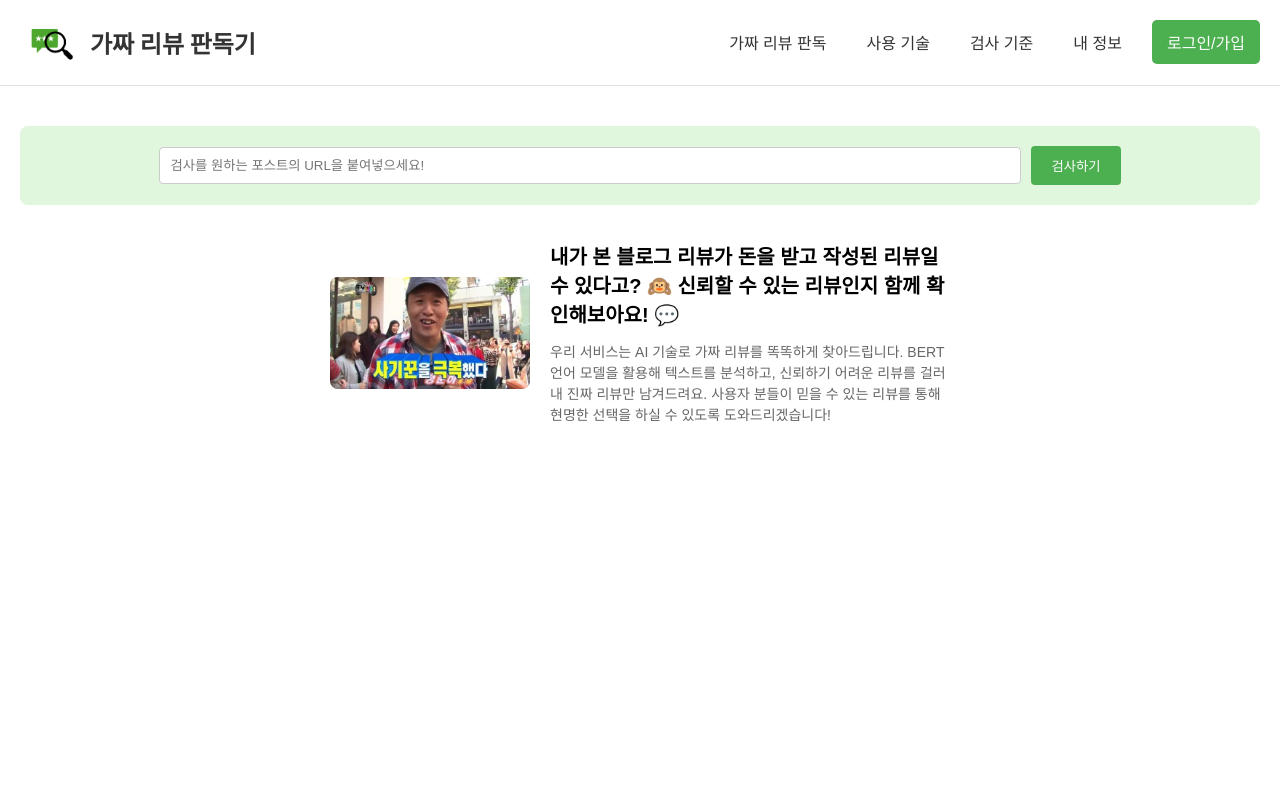
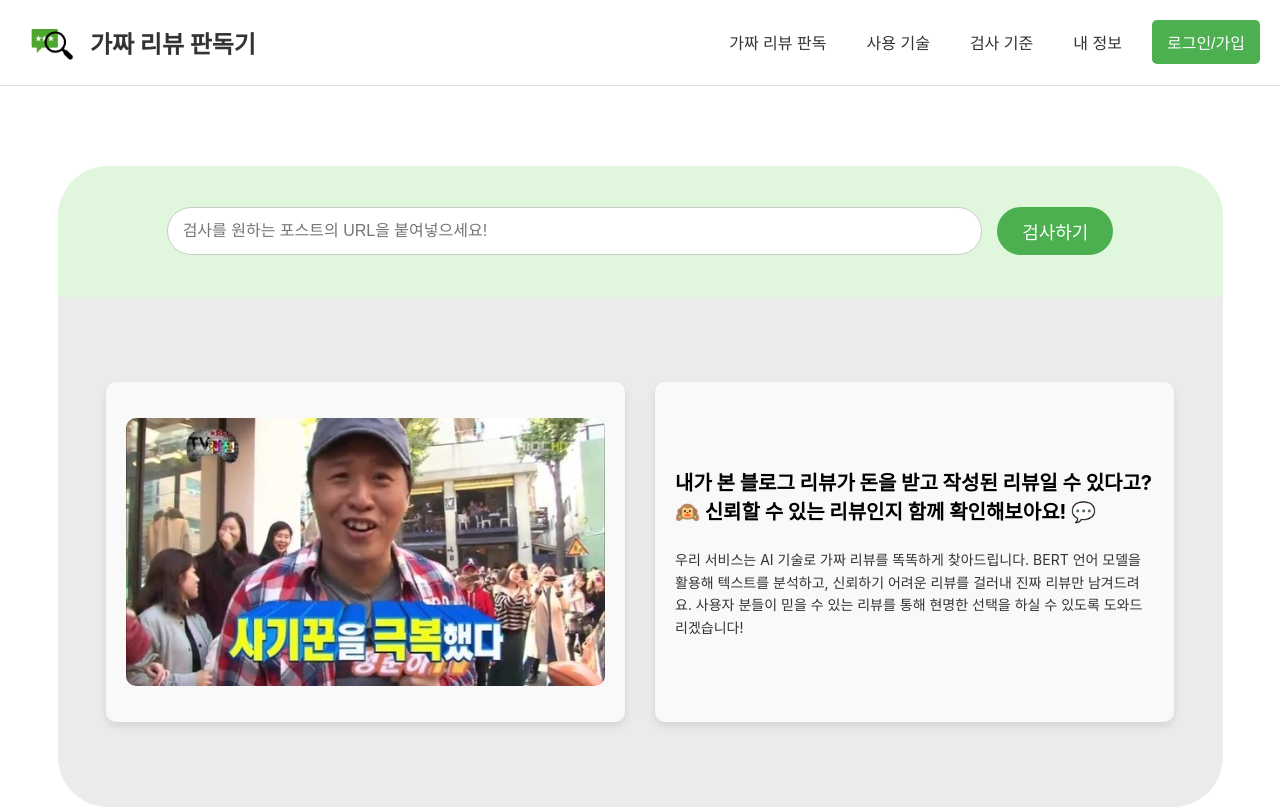
Before and after one commit to kakaotech-bootcamp-22/fe, a React (Create React App) app: page / in a window 1280 px wide. Built offline with nearby package versions, Linux system fonts and the light colour scheme.

Commit message:
style: 메인 페이지 검색 섹션 직사각형 배경 및 레이아웃 조정

```diff
--- a/src/App.css
+++ b/src/App.css
@@ -1,5 +1,11 @@
+/* src/App.css */
+
 .App {
-  text-align: center;
+  display: flex;
+  flex-direction: column;
+  min-height: 100vh; /* 화면 전체 높이 */
+  align-items: center;
+  justify-content: center; /* 수직 중앙 정렬 */
 }
 
 .App-logo {
--- a/src/components/Home.css
+++ b/src/components/Home.css
@@ -1,85 +1,105 @@
 /* src/components/Home.css */
 
 .home-container {
-    font-family: Arial, sans-serif;
-    padding: 20px;
+    display: flex;
+    flex-direction: column;
+    align-items: center;
+    width: 100%;
+    padding: 0;
+    margin: 80px auto 0 auto; /* 네비게이션 바 높이만큼 간격 추가 */
+    box-sizing: border-box;
   }
 
-  .home-header {
+
+  /* Rectangle 1 - 검색 영역 */
+  .search-section-wrapper {
+    width: 1165px;
+    height: 131px;
+    background-color: #e0f7de;
+    border-top-left-radius: 50px;
+    border-top-right-radius: 50px;
     display: flex;
-    justify-content: space-between;
     align-items: center;
-    padding-bottom: 20px;
-    border-bottom: 1px solid #ddd;
-  }
-
-  .home-header h1 {
-    font-size: 24px;
-    font-weight: bold;
-  }
-
-  .login-button {
-    background-color: #4CAF50; /* 로그인 버튼 색상 */
-    color: white;
-    padding: 8px 16px;
-    border: none;
-    border-radius: 4px;
-    cursor: pointer;
-  }
-
-  .search-section {
-    display: flex;
     justify-content: center;
-    align-items: center;
-    background-color: #e0f7de; /* 연한 녹색 배경 */
-    padding: 20px;
-    border-radius: 8px;
-    margin-top: 20px;
+    box-sizing: border-box;
   }
 
   .url-input {
     width: 70%;
-    padding: 10px;
+    height: 48px; /* 높이 설정 */
+    padding: 0 15px; /* 세로 패딩 제거, 좌우 패딩 유지 */
     border: 1px solid #ccc;
-    border-radius: 4px;
-    margin-right: 10px;
+    border-radius: 9999px; /* 완전한 둥근 모서리 */
+    margin-right: 15px;
+    font-size: 16px;
+    box-sizing: border-box; /* 패딩 포함 크기 조정 */
   }
 
   .search-button {
-    background-color: #4CAF50; /* 검사하기 버튼 색상 */
+    height: 48px; /* 높이 설정 */
+    background-color: #4CAF50;
     color: white;
-    padding: 10px 20px;
+    padding: 0 25px; /* 세로 패딩 제거, 좌우 패딩 유지 */
     border: none;
-    border-radius: 4px;
+    border-radius: 70px;
     cursor: pointer;
+    font-size: 18px;
+    box-sizing: border-box; /* 패딩 포함 크기 조정 */
   }
 
+
+  /* Rectangle 2 - 이미지 및 설명 카드 영역 */
   .content-section {
+    width: 1165px;
+    height: 510px;
+    background-color: rgba(217, 217, 217, 0.52);
+    border-bottom-left-radius: 50px;
+    border-bottom-right-radius: 50px;
     display: flex;
     justify-content: center;
     align-items: center;
-    margin-top: 20px;
+    padding: 20px;
+    box-sizing: border-box;
+  }
+
+  .card {
+    width: 479px;
+    height: 300px;
+    background-color: #f9f9f9;
+    border-radius: 10px;
+    box-shadow: 0 4px 8px rgba(0, 0, 0, 0.1);
+    padding: 20px;
+    display: flex;
+    flex-direction: column;
+    justify-content: center;
+    align-items: center;
+    margin: 0 15px;
+  }
+
+  .main-image-card {
+    display: flex;
+    justify-content: center;
+    align-items: center;
   }
 
   .main-image {
-    width: 200px;
-    height: auto;
-    border-radius: 8px;
-    margin-right: 20px;
+    max-width: 100%;
+    max-height: 100%;
+    border-radius: 10px;
   }
 
-  .description {
-    max-width: 400px;
+  .description-card {
+    text-align: left;
   }
 
-  .description h2 {
+  .description-card h2 {
     font-size: 20px;
     font-weight: bold;
     margin-bottom: 10px;
   }
 
-  .description p {
+  .description-card p {
     font-size: 14px;
-    line-height: 1.5;
-    color: #666;
+    line-height: 1.6;
+    color: #333;
   }
--- a/src/components/Home.jsx
+++ b/src/components/Home.jsx
@@ -29,7 +29,8 @@ const Home = ({ onCheckURL }) => {
 
   return (
     <div className="home-container">
-      <div className="search-section">
+      {/* Rectangle 1 - 검색 영역 */}
+      <div className="search-section-wrapper">
         <input
           type="text"
           placeholder="검사를 원하는 포스트의 URL을 붙여넣으세요!"
@@ -40,15 +41,19 @@ const Home = ({ onCheckURL }) => {
         <button className="search-button" onClick={handleCheckButtonClick}>검사하기</button>
       </div>
 
+      {/* Rectangle 2 - 이미지 및 설명 카드 영역 */}
       <div className="content-section">
-        <img src={mainImage} alt="무한도전 짤" className="main-image" />
-        <div className="description">
+        <div className="card main-image-card">
+          <img src={mainImage} alt="무한도전 짤" className="main-image" />
+        </div>
+        <div className="card description-card">
           <h2>
-          내가 본 블로그 리뷰가 돈을 받고 작성된 리뷰일 수 있다고? 🙉
-          신뢰할 수 있는 리뷰인지 함께 확인해보아요! 💬</h2>
+            내가 본 블로그 리뷰가 돈을 받고 작성된 리뷰일 수 있다고? 🙉
+            신뢰할 수 있는 리뷰인지 함께 확인해보아요! 💬
+          </h2>
           <p>우리 서비스는 AI 기술로 가짜 리뷰를 똑똑하게 찾아드립니다.
-              BERT 언어 모델을 활용해 텍스트를 분석하고, 신뢰하기 어려운 리뷰를 걸러내 진짜 리뷰만 남겨드려요.
-              사용자 분들이 믿을 수 있는 리뷰를 통해 현명한 선택을 하실 수 있도록 도와드리겠습니다!
+            BERT 언어 모델을 활용해 텍스트를 분석하고, 신뢰하기 어려운 리뷰를 걸러내 진짜 리뷰만 남겨드려요.
+            사용자 분들이 믿을 수 있는 리뷰를 통해 현명한 선택을 하실 수 있도록 도와드리겠습니다!
           </p>
         </div>
       </div>
```
